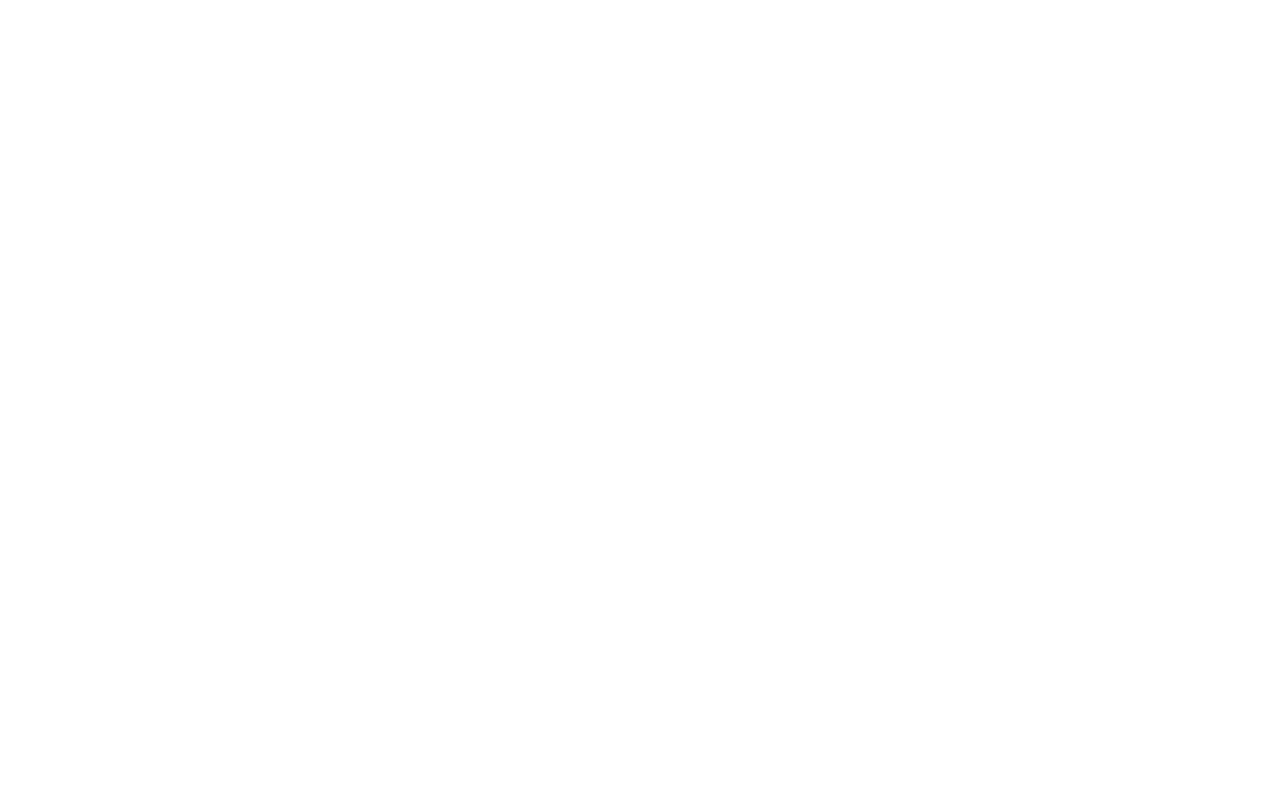
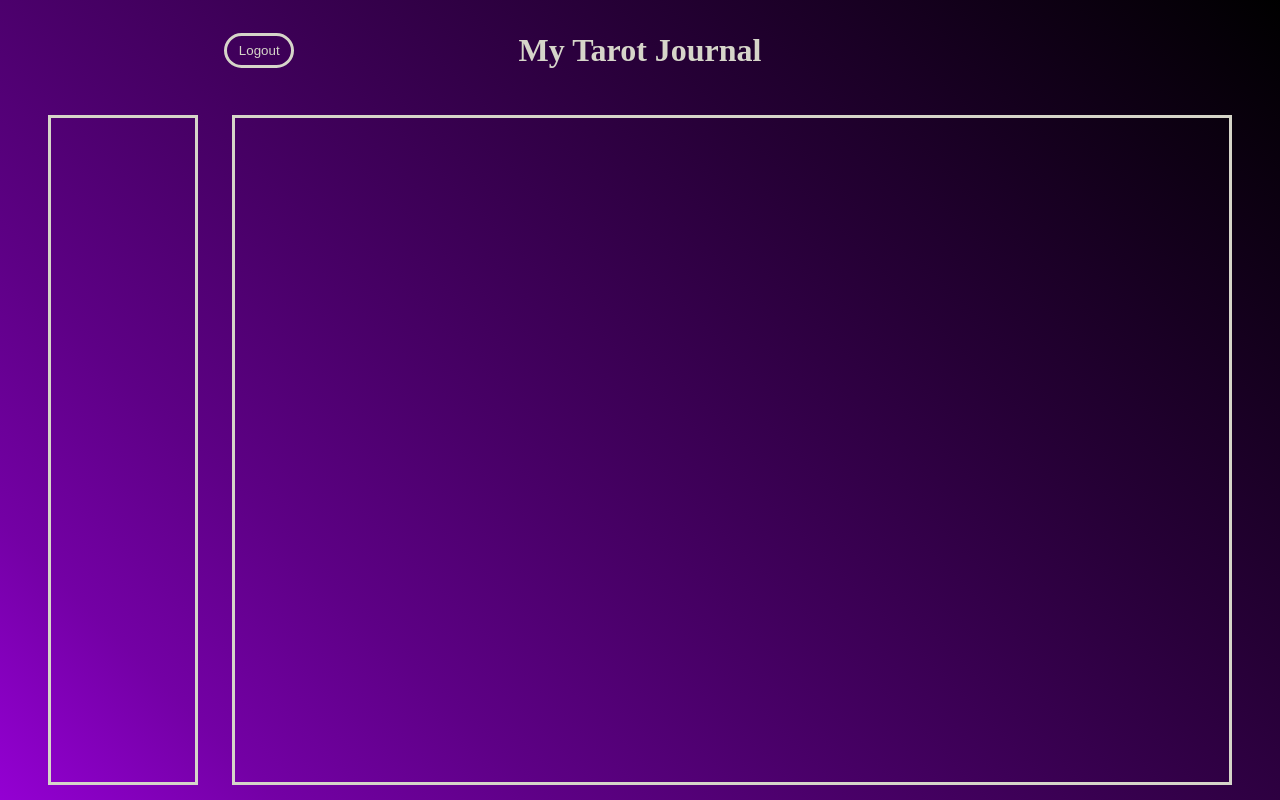
Before and after one commit to FrozenArrow73/tarot-journal, a React (Create React App) app: page /decks in a window 1280 px wide. Before the commit this address had no page. Built offline with nearby package versions, Linux system fonts and the light colour scheme.

Commit message:
set up basic decks page

```diff
--- a/src/App.css
+++ b/src/App.css
@@ -92,3 +92,23 @@
   border-bottom: solid;
   cursor: pointer;
 }
+
+.decksBody {
+  min-height: calc(100vh - 100px);
+  height: auto;
+  padding: 15px;
+  display: flex;
+  flex-direction: row;
+  justify-content: space-evenly;
+
+}
+.decksNav {
+  width: 150px;
+  height: auto;
+  border: solid;
+}
+.decksList {
+  width: calc(100% - 250px);
+  height: auto;
+  border: solid;
+}
--- a/src/App.js
+++ b/src/App.js
@@ -3,6 +3,8 @@
 import Home from "./screens/Home"
 import Login from "./screens/Login"
 import Register from "./screens/Register"
+import Decks from "./screens/Decks"
+import PrivateRoutes from './utils/PrivateRoutes';
 
 function App() {
   return (
@@ -11,6 +13,9 @@
         <Route path="/" element={<Home/>}/>
         <Route path="/login" element={<Login/>}/>
         <Route path="/register" element={<Register/>}/>
+        <Route element ={<PrivateRoutes/>}>
+          <Route path='/decks' element={<Decks/>}/>
+        </Route>
       </Routes>
     </div>
   );
--- /dev/null
+++ b/src/components/Header.jsx
@@ -0,0 +1,23 @@
+import React from 'react'
+import { useNavigate } from 'react-router-dom'
+
+function Header({backButton}) {
+    const navigate = useNavigate()
+
+    const handleLogout = () => {
+
+    }
+    const handleRtnHome = () => {
+        navigate("/decks")
+    }
+
+  return (
+    <header className='authHeader'>
+        <button className='authButton' onClick={handleLogout}>{"Logout"}</button>
+        <h1 onClick={handleRtnHome}>My Tarot Journal</h1>
+        {backButton? backButton : <div className='authSpacer'/>}
+    </header>
+  )
+}
+
+export default Header
--- /dev/null
+++ b/src/screens/Decks.jsx
@@ -0,0 +1,21 @@
+import React from 'react'
+import Background from '../components/Background'
+import Header from '../components/Header'
+
+function Decks() {
+  return (
+    <Background>
+        <Header/>
+        <body className='decksBody'>
+            <nav className='decksNav'>
+
+            </nav>
+            <div className='decksList'>
+
+            </div>
+        </body>
+    </Background>
+  )
+}
+
+export default Decks
--- a/src/utils/PrivateRoutes.jsx
+++ b/src/utils/PrivateRoutes.jsx
@@ -3,7 +3,7 @@
 import AuthContext from '../store/AuthContext'
 
 function PrivateRoutes() {
-    authContext = useContext(AuthContext)
+    const authContext = useContext(AuthContext)
 
   return (
     authContext.authenticate() ? <Outlet/> : <Navigate to="/"/>
```
